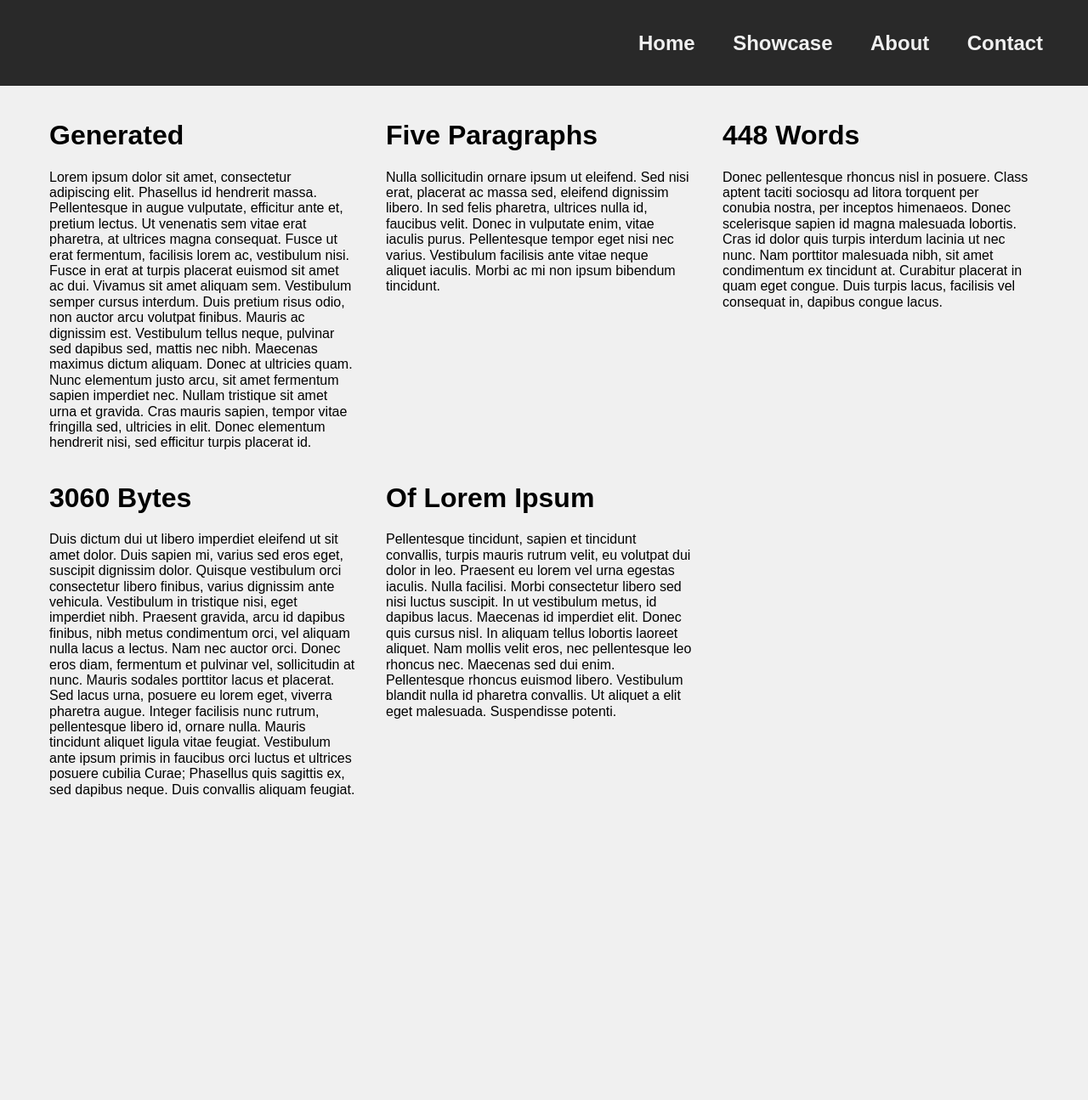
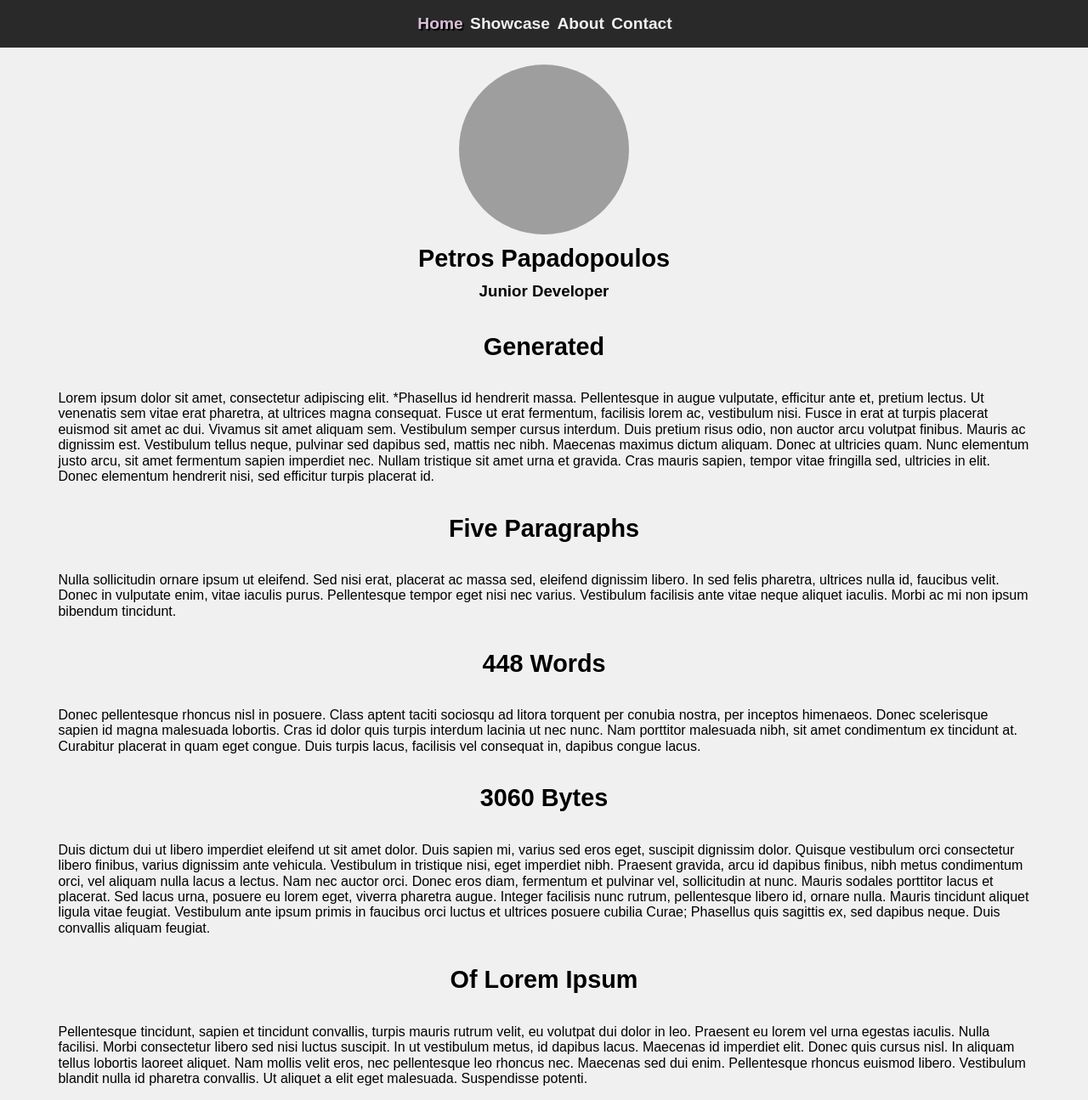
Before and after one commit to petran123/PHP-Reflection, a PHP site: page / in a window 1280 px wide. Shown: the whole page at 85% size. Before the commit the page ends 938 px from the top, so only its background shows below. Run offline with PHP 8.4, Linux system fonts and the light colour scheme; grey boxes are pictures that could not be loaded.

Commit message:
centered content for mobile

```diff
--- a/Index.html
+++ b/Index.html
@@ -26,9 +26,16 @@
     <main>
         <div class="container">
             <div class="flexbox">
+                <div class="personal-info">
+                    <div class="image-container">
+                        <img src="http://placeimg.com/200/200/animals" alt="Yours truly">
+                    </div>
+                    <h1>Petros Papadopoulos</h1>
+                    <h3>Junior Developer</h3>
+                </div>
                 <div class="flex-p">
                     <h1>Generated</h1>
-                    <p>Lorem ipsum dolor sit amet, consectetur adipiscing elit. Phasellus id hendrerit massa. Pellentesque in augue vulputate, efficitur ante et, pretium lectus. Ut venenatis sem vitae erat pharetra, at ultrices magna consequat. Fusce ut erat fermentum, facilisis lorem ac, vestibulum nisi. Fusce in erat at turpis placerat euismod sit amet ac dui. Vivamus sit amet aliquam sem. Vestibulum semper cursus interdum. Duis pretium risus odio, non auctor arcu volutpat finibus. Mauris ac dignissim est. Vestibulum tellus neque, pulvinar sed dapibus sed, mattis nec nibh. Maecenas maximus dictum aliquam. Donec at ultricies quam. Nunc elementum justo arcu, sit amet fermentum sapien imperdiet nec. Nullam tristique sit amet urna et gravida. Cras mauris sapien, tempor vitae fringilla sed, ultricies in elit. Donec elementum hendrerit nisi, sed efficitur turpis placerat id.</p>
+                    <p>Lorem ipsum dolor sit amet, consectetur adipiscing elit. *Phasellus id hendrerit massa. Pellentesque in augue vulputate, efficitur ante et, pretium lectus. Ut venenatis sem vitae erat pharetra, at ultrices magna consequat. Fusce ut erat fermentum, facilisis lorem ac, vestibulum nisi. Fusce in erat at turpis placerat euismod sit amet ac dui. Vivamus sit amet aliquam sem. Vestibulum semper cursus interdum. Duis pretium risus odio, non auctor arcu volutpat finibus. Mauris ac dignissim est. Vestibulum tellus neque, pulvinar sed dapibus sed, mattis nec nibh. Maecenas maximus dictum aliquam. Donec at ultricies quam. Nunc elementum justo arcu, sit amet fermentum sapien imperdiet nec. Nullam tristique sit amet urna et gravida. Cras mauris sapien, tempor vitae fringilla sed, ultricies in elit. Donec elementum hendrerit nisi, sed efficitur turpis placerat id.</p>
                 </div>
                 <div class="flex-p">
                     <h1>Five Paragraphs</h1>
--- a/css/partials/_base.scss
+++ b/css/partials/_base.scss
@@ -1,40 +1,55 @@
-// Header ------------------------------------ /
-
+// Element settings -------------------------- /
 * {
     text-decoration: none;
     font-family: sans-serif;
 }
+
+h1 {
+    font-size: 1.8rem;
+    text-align: center;
+}
+nav {
+    background-color: rgb(41, 41, 41);
+    padding: 1px;
+    width: 100%;
+    display:flex;
+    justify-content: space-evenly;
+    ul {
+        list-style: none;
+        max-width: 550px;
+        margin: 0;
+        padding: 0;
+    }
+    li {
+        margin-left: auto;
+        display: inline-block;
+        padding: 0 2px;
+        font-size: .8rem;
+    }
+    a {
+        color: #f0f0f0;
+        &:visited{
+        color: #aaa;
+        }
+        &.selected {
+            text-shadow: 2px 2px 1px black ;
+            color: thistle;
+        }
+    }
+}
+
+// Header ------------------------------------ /
 
 header {
     position: relative;
 
     .mobile-menu-drawer {
         // display: none;
-        position: fixed;
+        // position: fixed;
         width: 100vw;
-        top: 0;
+        // top: 0;
     }
-    nav {
-        background-color: rgb(41, 41, 41);
-        padding: 1px;
-        width: 100%;
-        ul {
-            list-style: none;
-            max-width: 550px;
-            margin-left: auto;
-        }
-        li {
-            margin-left: auto;
-            display: inline-block;
-            padding: 0 20px;
-        }
-        a {
-            color: #f0f0f0;
-            &:visited{
-            color: #aaa;
-            }
-        }
-    }
+
 
 }
 
@@ -45,21 +60,33 @@ body {
     background-color: #f0f0f0;
 }
 
-main{
-    margin-top: 100px;
-}
-
 .container {
-    max-width: 1200px;
+    width: 95%;
+    // max-width: 300px;
     margin-left: auto;
     margin-right: auto;
     .flexbox {
         display: flex;
         padding-top: 20px;
-        flex-flow: wrap;
+        flex-flow: row wrap;
+        .personal-info {
+            display: flex;
+            flex-flow: column;
+            align-items: center;
+            margin: auto;
+            img {
+                border-radius: 50%;
+            }
+            h1 {
+                margin-top: 0.5rem;
+                margin-bottom: -0.5rem;
+            }
+        }
         .flex-p {
-            width: 30%;
-            margin: 0 1.5%;
+            width: 100%;
+            margin: 0 3%;
+            display: flex;
+            flex-flow: column;
         }
     }
 }
--- a/css/style.css
+++ b/css/style.css
@@ -1,6 +1,50 @@
 * {
   text-decoration: none;
   font-family: sans-serif;
+}
+
+h1 {
+  font-size: 1.8rem;
+  text-align: center;
+}
+
+nav {
+  background-color: #292929;
+  padding: 1px;
+  width: 100%;
+  display: -webkit-box;
+  display: -ms-flexbox;
+  display: flex;
+  -webkit-box-pack: space-evenly;
+      -ms-flex-pack: space-evenly;
+          justify-content: space-evenly;
+}
+
+nav ul {
+  list-style: none;
+  max-width: 550px;
+  margin: 0;
+  padding: 0;
+}
+
+nav li {
+  margin-left: auto;
+  display: inline-block;
+  padding: 0 2px;
+  font-size: .8rem;
+}
+
+nav a {
+  color: #f0f0f0;
+}
+
+nav a:visited {
+  color: #aaa;
+}
+
+nav a.selected {
+  text-shadow: 2px 2px 1px black;
+  color: thistle;
 }
 
 header {
@@ -8,47 +52,15 @@ header {
 }
 
 header .mobile-menu-drawer {
-  position: fixed;
   width: 100vw;
-  top: 0;
-}
-
-header nav {
-  background-color: #292929;
-  padding: 1px;
-  width: 100%;
-}
-
-header nav ul {
-  list-style: none;
-  max-width: 550px;
-  margin-left: auto;
-}
-
-header nav li {
-  margin-left: auto;
-  display: inline-block;
-  padding: 0 20px;
-}
-
-header nav a {
-  color: #f0f0f0;
-}
-
-header nav a:visited {
-  color: #aaa;
 }
 
 body {
   background-color: #f0f0f0;
 }
 
-main {
-  margin-top: 100px;
-}
-
 .container {
-  max-width: 1200px;
+  width: 95%;
   margin-left: auto;
   margin-right: auto;
 }
@@ -58,12 +70,44 @@ main {
   display: -ms-flexbox;
   display: flex;
   padding-top: 20px;
-  -ms-flex-flow: wrap;
-      flex-flow: wrap;
+  -webkit-box-orient: horizontal;
+  -webkit-box-direction: normal;
+      -ms-flex-flow: row wrap;
+          flex-flow: row wrap;
+}
+
+.container .flexbox .personal-info {
+  display: -webkit-box;
+  display: -ms-flexbox;
+  display: flex;
+  -webkit-box-orient: vertical;
+  -webkit-box-direction: normal;
+      -ms-flex-flow: column;
+          flex-flow: column;
+  -webkit-box-align: center;
+      -ms-flex-align: center;
+          align-items: center;
+  margin: auto;
+}
+
+.container .flexbox .personal-info img {
+  border-radius: 50%;
+}
+
+.container .flexbox .personal-info h1 {
+  margin-top: 0.5rem;
+  margin-bottom: -0.5rem;
 }
 
 .container .flexbox .flex-p {
-  width: 30%;
-  margin: 0 1.5%;
+  width: 100%;
+  margin: 0 3%;
+  display: -webkit-box;
+  display: -ms-flexbox;
+  display: flex;
+  -webkit-box-orient: vertical;
+  -webkit-box-direction: normal;
+      -ms-flex-flow: column;
+          flex-flow: column;
 }
 /*# sourceMappingURL=style.css.map */
```
Also changed, not shown: 1 other file.
